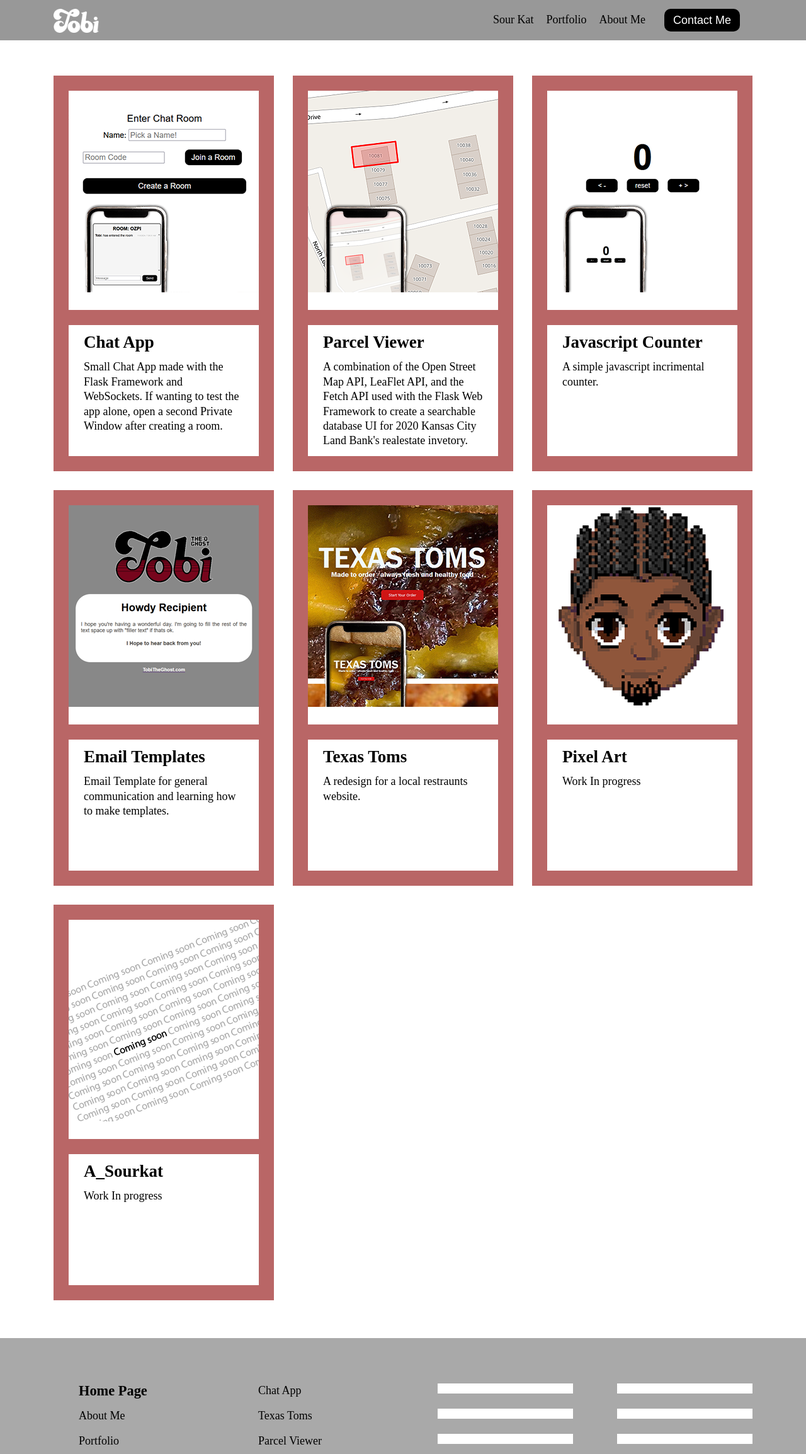
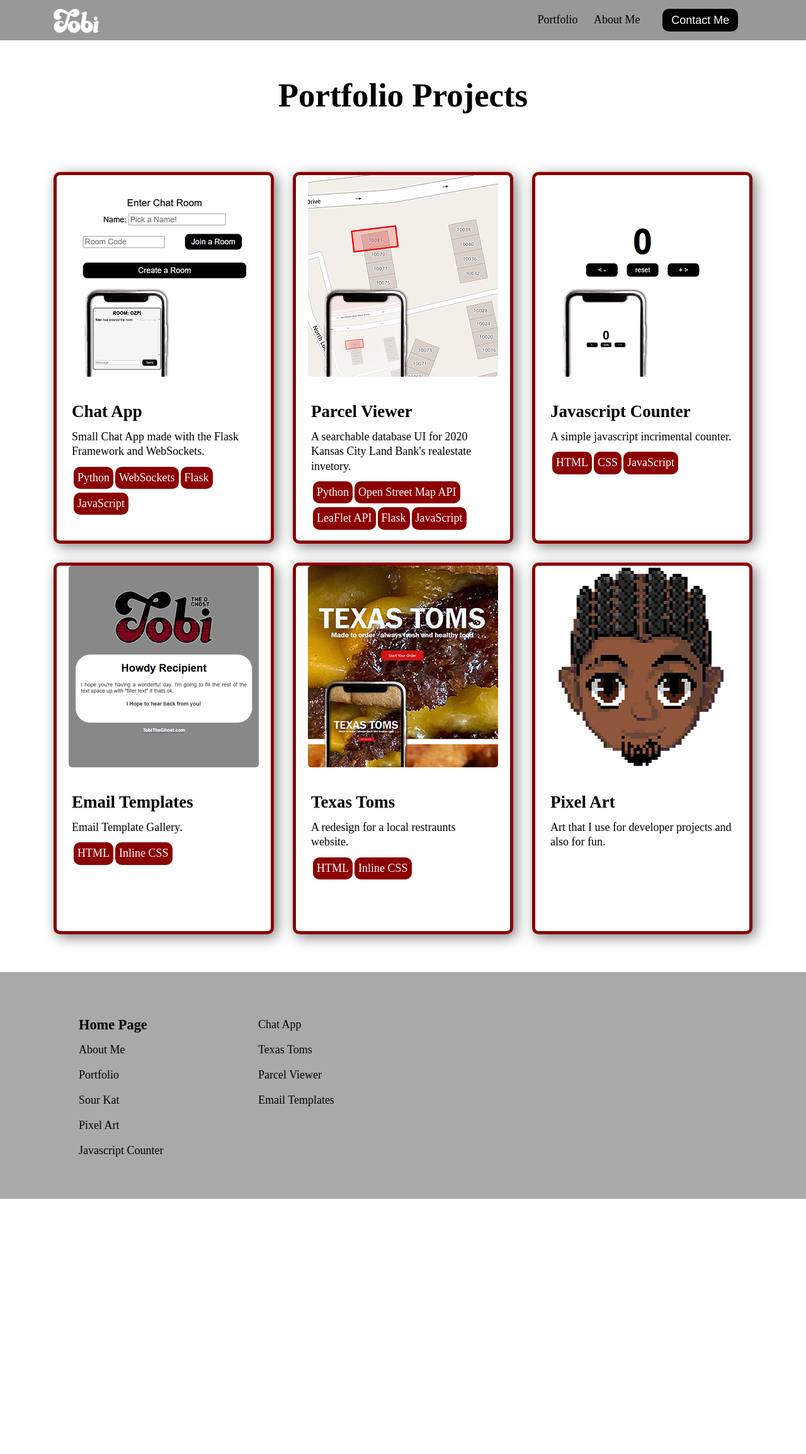
Before and after one commit to Tobitheghost/Tobitheghost.com, a Flask app: page /portfolio in a window 1280 px wide. Shown: the top 2308 px of the page at 63% size. After the commit the page ends 1903 px from the top, so only its background shows below. Run offline with Flask 3, Linux system fonts and the light colour scheme.

Commit message:
Fixed portfolio cards

```diff
--- a/website/static/main/css/menu_grid.css
+++ b/website/static/main/css/menu_grid.css
@@ -6,6 +6,10 @@ main {
     grid-gap: 30px;
     grid-template-columns: repeat(12, 65px);
     margin: 0 auto;
+}
+
+.portolio_title {
+    padding-bottom: 0px;
 }
 
 @media (max-width: 1110px) and (min-width: 730px) {
@@ -72,27 +76,28 @@ section.grid_cards{
 
 .card {
     display: grid;
+    height: fit-content;
     grid-template-columns: inherit;
     grid-column: span 4;
     grid-template-rows: auto 40%;
-    border: 24px solid rgba(139, 0, 0, 0.6);
-    height: fit-content;
-    align-self: end;
-
-    .card_heading {
-        display: flex;
-        grid-column: inherit;
-        grid-row: 1 / 2;
-        width: 300px;
-        height: 384px;
-    }
+    border-radius: 10px;
+    border: 5px solid darkred;
+    box-shadow: 5px 5px 20px rgba(0, 0, 0, 0.5);
+    text-decoration: none;
 
     .card_heading_grid {
         display: flex;
         grid-column: inherit;
         grid-row: 1 / 2;
-        width: 300px;
+        justify-content: center;
+        width: 340px;
         height: 320px;
+
+        img {
+            border-radius: 5px;
+            height: fit-content;
+            width: fit-content;
+        }
     }
 
     .card_text {
@@ -102,7 +107,20 @@ section.grid_cards{
         grid-row: 2 / 3;
         padding: 0 24px 0 24px;
         height: 260px;
-        width: 302px;
-        border-top: 24px solid rgba(139, 0, 0, 0.6);
+        width: 340px;
+
+        .technology_buttons {
+            display: flex;
+            flex-wrap: wrap;
+            padding-top: 12px;
+
+            .tech_btn {
+                background-color: darkred;
+                color: #fff;
+                padding: 6px;
+                margin: 0 0 6px 3px;
+                border-radius: 10px;
+            }
+        }
     }
 }
--- a/website/static/main/css/style.css
+++ b/website/static/main/css/style.css
@@ -55,6 +55,7 @@ nav {
     display: flex;
     height: 64px;
     width: 100vw;
+    padding: 0px 24px;
     align-items: center;
     top: 0;
     justify-content: center;
@@ -100,6 +101,7 @@ main {
 nav ul {
     display: flex;
     align-items: center;
+    padding: 0;
 }
 
 nav button {
@@ -122,7 +124,7 @@ button:hover{
 nav ul li{
     list-style: none;
     display: inline;
-    margin: 0 10px;
+    margin: 0 1vw;
     cursor: pointer;
 }
 
@@ -138,10 +140,6 @@ nav ul li a:hover{
 
 @media (max-width: 550px){
     nav .asourkat_nav{
-        width: 0px;
-        visibility: hidden;
-    }
-    nav .about_me_nav{
         width: 0px;
         visibility: hidden;
     }
@@ -200,7 +198,6 @@ footer {
 .foot_wrapper li {
     list-style: none;
     height: 1rem;
-    background: white;
     margin: 12px 0;
     width: 100%;
     cursor: pointer;
--- a/website/templates/layout/base.html
+++ b/website/templates/layout/base.html
@@ -29,7 +29,7 @@
 
             <div class="nav_links">
                 <ul>
-                    <li class="asourkat_nav">{% block sourkat_link %}<a href="https://asourkat.com" target="_blank" rel="noopener noreferrer"><span>Sour Kat</span></a>{% endblock %}</li>
+                    <!-- <li class="asourkat_nav">{% block sourkat_link %}<a href="https://asourkat.com" target="_blank" rel="noopener noreferrer"><span>Sour Kat</span></a>{% endblock %}</li> -->
                     <li class="home_nav">{% block portfolio_link %}<a href="{{url_for('home.portfolio')}}"><span>Portfolio</span></a>{% endblock %}</li>
                     <li class="about_me_nav">{% block aboutme_link %}<a href="{{url_for('home.homepage')}}#about_me"><span>About Me</span></a>{% endblock %}</li>
                     <li class="contact_me_nav">{% block contactme_link %}<a href="{{url_for('home.homepage')}}#contact_me"><button>Contact Me</button></a>{% endblock %}</li>
@@ -58,7 +58,7 @@
                 <li class="filled"><p><a href="{{url_for('chat_app.index')}}">Chat App</a></h4></li>
                 <li class="filled"><p><a href="{{url_for('texas_toms.index')}}">Texas Toms</a></h4></li>
                 <li class="filled"><p><a href="{{url_for('parcel_viewer.maps')}}">Parcel Viewer</a></h4></li>
-                <li></li>
+                <li class="filled"><p><a href="{{url_for('email.index')}}">Email Templates</a></h4></li>
                 <li></li>
                 <li></li>
             </ul>
--- a/website/templates/macros/menu_grid_macro.html
+++ b/website/templates/macros/menu_grid_macro.html
@@ -1,4 +1,4 @@
-{% macro menucard(title, description, link=url_for('javascript_counter.index'), image=url_for('static', filename='images/Portfolio_Image_Template.png')) %}
+{% macro menucard(title, description, technologies, link=url_for('javascript_counter.index'), image=url_for('static', filename='images/Portfolio_Image_Template.png')) %}
 <article class="card">
     <div class="card_heading_grid">
         <a href="{{ link }}"><img src="{{ image }}"/></a>
@@ -6,6 +6,11 @@
     <div class="card_text">
         <h2>{{title}}</h2>
         <p>{{description}}</p>
+        <div class="technology_buttons">
+            {% for tech in technologies %}
+                <span class="tech_btn">{{tech}}</span>
+            {% endfor %}
+        </div>
     </div>
 </article>
 {% endmacro %}
--- a/website/templates/main/menu_grid.html
+++ b/website/templates/main/menu_grid.html
@@ -7,14 +7,21 @@
 
 {% block content %}
 
+<section class="portolio_title">
+    <article>
+        <h1>Portfolio Projects</h1>
+        <p></p>
+    </article>
+</section>
+
 <section class="grid_cards">
-    {{menucard("Chat App", "Small Chat App made with the Flask Framework and WebSockets. If wanting to test the app alone, open a second Private Window after creating a room.", link=url_for('chat_app.index'),image=url_for('static', filename='main/images/chat_app_placeholder.png'))}}
-    {{menucard("Parcel Viewer", "A combination of the Open Street Map API, LeaFlet API, and the Fetch API used with the Flask Web Framework to create a searchable database UI for 2020 Kansas City Land Bank's realestate invetory. ", link=url_for('parcel_viewer.maps'), image=url_for('static', filename='main/images/parcel_viewer_placeholder_small.png'))}}
-    {{menucard("Javascript Counter", "A simple javascript incrimental counter.",image=url_for('static', filename='main/images/counter_placeholder.png'))}}
-    {{menucard("Email Templates", "Email Template for general communication and learning how to make templates.",link=url_for('email.index'),image=url_for('static', filename='main/images/email_thumbnail.png'))}}
-    {{menucard("Texas Toms", "A redesign for a local restraunts website.", link=url_for('texas_toms.index'), image=url_for('static', filename='main/images/texas_toms_placeholder.png'))}}
-    {{menucard("Pixel Art", "Work In progress", link=url_for('pixel_art.index'), image=url_for('static', filename='main/images/PixelArt Thumbnail.png'))}}
-    {{menucard("A_Sourkat", "Work In progress", link="https://asourkat.com", image=url_for('static', filename='main/images/coming_soon_placeholder.png'))}}
+    {{menucard("Chat App", "Small Chat App made with the Flask Framework and WebSockets.",technologies= ["Python", "WebSockets", "Flask","JavaScript"], link=url_for('chat_app.index'),image=url_for('static', filename='main/images/chat_app_placeholder.png'))}}
+    {{menucard("Parcel Viewer", "A searchable database UI for 2020 Kansas City Land Bank's realestate invetory.",technologies= ["Python", "Open Street Map API", "LeaFlet API", "Flask", "JavaScript"], link=url_for('parcel_viewer.maps'), image=url_for('static', filename='main/images/parcel_viewer_placeholder_small.png'))}}
+    {{menucard("Javascript Counter", "A simple javascript incrimental counter.",technologies= ["HTML", "CSS", "JavaScript"],image=url_for('static', filename='main/images/counter_placeholder.png'))}}
+    {{menucard("Email Templates", "Email Template Gallery.",technologies= ["HTML", "Inline CSS"],link=url_for('email.index'),image=url_for('static', filename='main/images/email_thumbnail.png'))}}
+    {{menucard("Texas Toms", "A redesign for a local restraunts website.",technologies= ["HTML", "Inline CSS"], link=url_for('texas_toms.index'), image=url_for('static', filename='main/images/texas_toms_placeholder.png'))}}
+    {{menucard("Pixel Art", "Art that I use for developer projects and also for fun.", link=url_for('pixel_art.index'), image=url_for('static', filename='main/images/PixelArt Thumbnail.png'))}}
+    <!-- {{menucard("A_Sourkat", "Work In progress", link="https://asourkat.com", image=url_for('static', filename='main/images/coming_soon_placeholder.png'))}} -->
 </section>
 
 {% endblock %}
--- a/website/templates/pixel_art/pixel_art.html
+++ b/website/templates/pixel_art/pixel_art.html
@@ -9,7 +9,7 @@
 <section class="pixel_title">
     <article>
         <h1>Pixel Art</h1>
-        <p>Small Projects that I have worked on. Page still under construction</p>
+        <p>Links to corresponding Social Media post can be found by clicking on the images.</p>
     </article>
 </section>
 
```
Also changed, not shown: website/static/email_templates/css/email_templates.css (+31 -0 lines), website/static/main/css/main.css (+36 -14 lines), website/static/pixel_art/css/pixel_art.css (+29 -0 lines), website/templates/main/main.html (+20 -6 lines).
